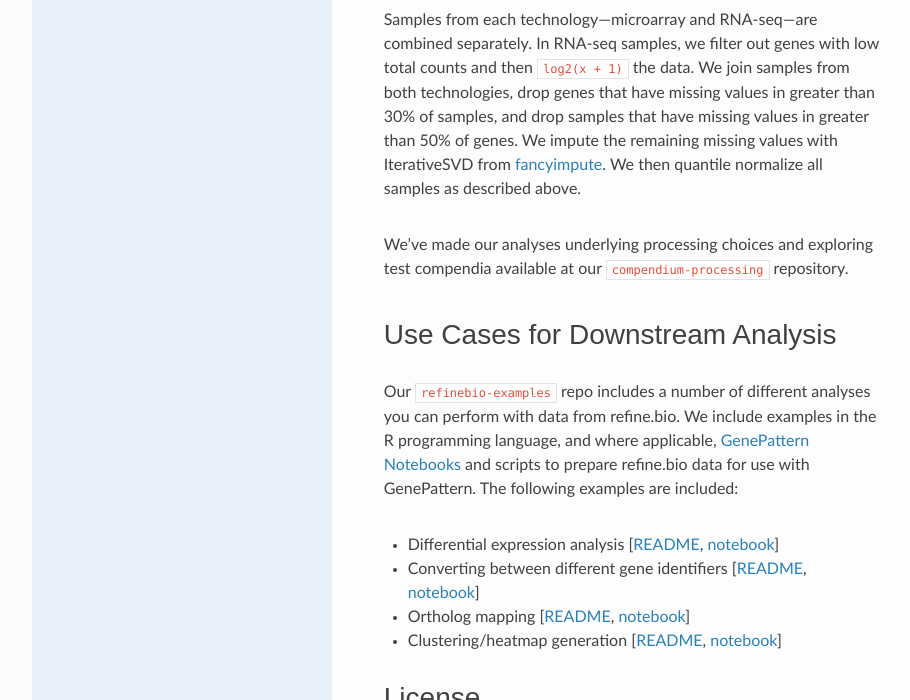
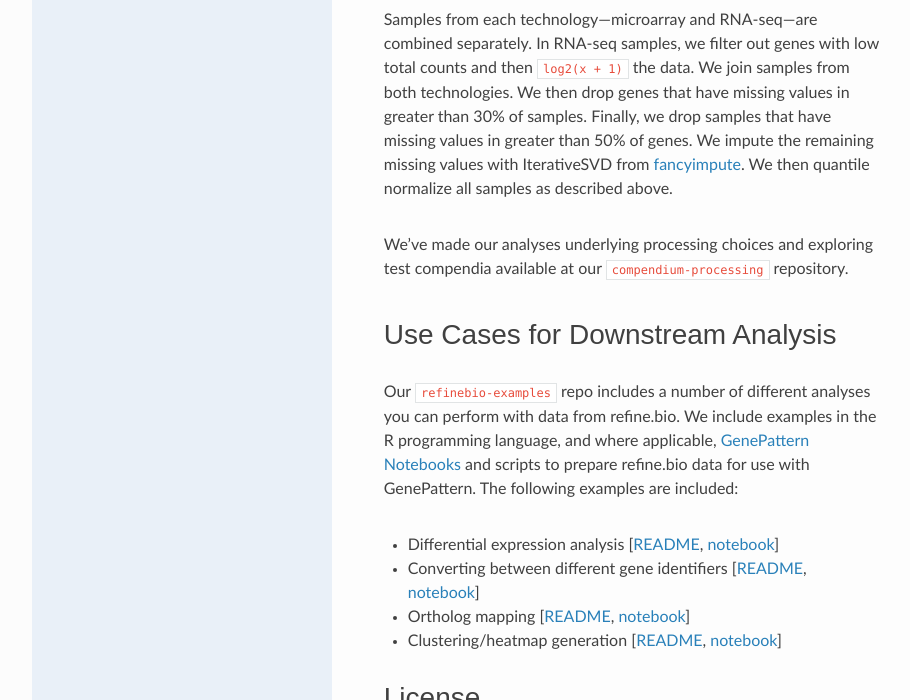
Before and after one commit to AlexsLemonade/refinebio-docs, a Sphinx documentation site: the page built from docs/main_text.md, in a window 1280 px wide and 900 px high, scrolled down 19445 px, cut to the strip 200-900 px from the top of the window. Shown: the whole strip, without its empty margins (158-1068 px from the left). Built offline with Sphinx 7.4.7 and the Read the Docs theme 2.0.0, drawn with Linux system fonts in a browser that asks for light colours.

Commit message:
Update docs/main_text.md
Co-Authored-By: jaclyn-taroni <jaclyn.n.taroni@gmail.com>

```diff
--- a/docs/main_text.md
+++ b/docs/main_text.md
@@ -377,7 +377,9 @@ We perform an outer join each time samples are combined in the process of buildi
 
 Samples from each technology—microarray and RNA-seq—are combined separately.
 In RNA-seq samples, we filter out genes with low total counts and then `log2(x + 1)` the data.
-We join samples from both technologies, drop genes that have missing values in greater than 30% of samples, and drop samples that have missing values in greater than 50% of genes.
+We join samples from both technologies.
+We then drop genes that have missing values in greater than 30% of samples.
+Finally, we drop samples that have missing values in greater than 50% of genes.
 We impute the remaining missing values with IterativeSVD from <a href = "https://pypi.org/project/fancyimpute/" target = "blank">fancyimpute</a>.
 We then quantile normalize all samples as described above.
 
```
